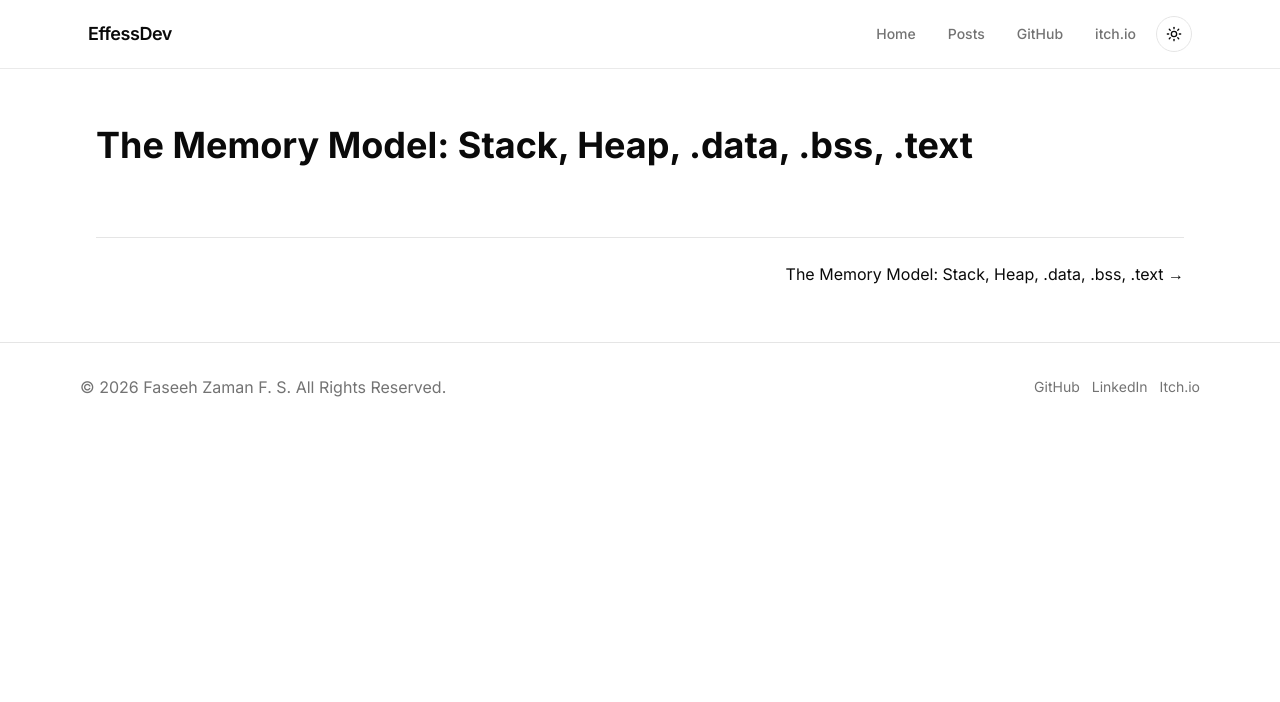
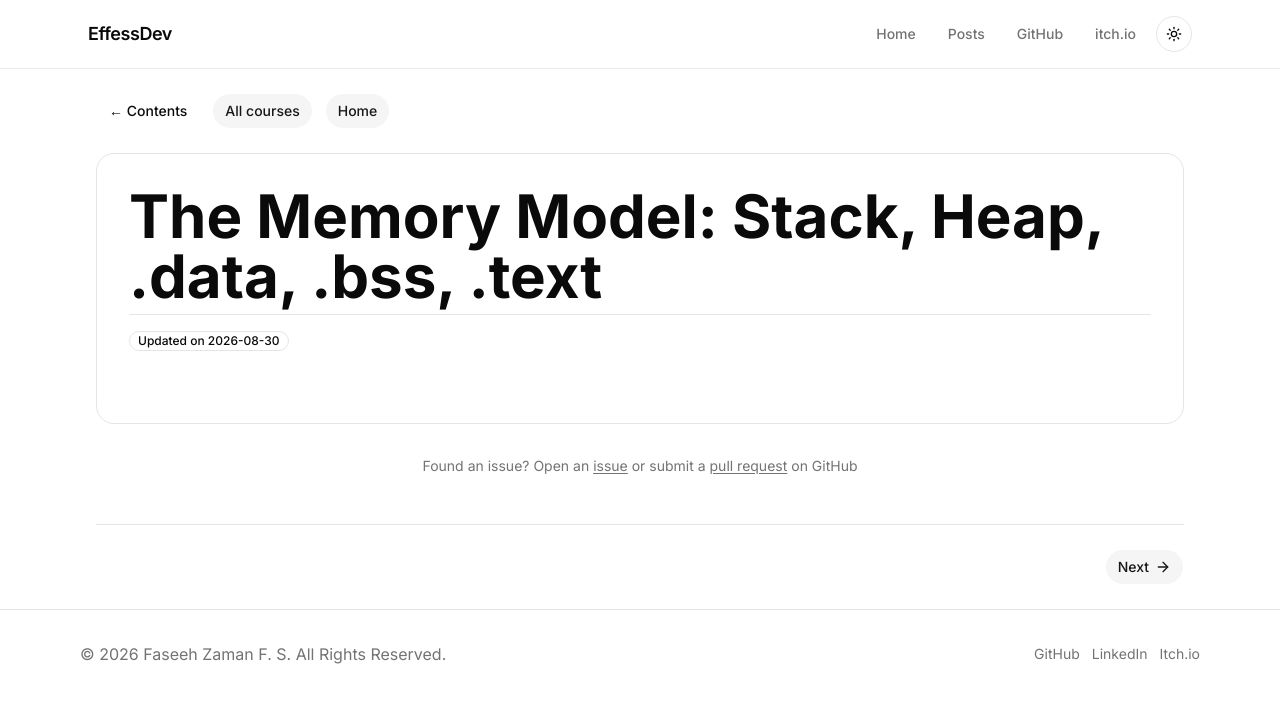
Before and after one commit to effessdev/effessdev.github.io, a Next.js app: page /courses/embedded-c-advanced/00 in a window 1280 px wide. Shown: the top 702 px of the page. Built offline with nearby package versions, Linux system fonts and the light colour scheme.

Commit message:
prev and next and md

```diff
--- a/src/app/courses/[courseId]/[chapter]/page.tsx
+++ b/src/app/courses/[courseId]/[chapter]/page.tsx
@@ -6,6 +6,11 @@ import {
   getCourseMeta,
 } from "@/lib/courses";
 import { Markdown } from "@/lib/markdown";
+import TopNav from "@/components/layout/top-nav";
+import PostComponent from "@/components/post-component";
+import { ArrowLeft, ArrowRight } from "lucide-react";
+import Link from "next/link";
+import { buttonVariants } from "@/components/ui/button";
 
 export function generateStaticParams() {
   return getAllCourseIds().flatMap((courseId) =>
@@ -31,21 +36,41 @@ export default async function ChapterPage({
   const next = idx < chapters.length - 1 ? chapters[idx + 1] : null;
 
   return (
-    <article className="py-8">
-      <h1 className="text-4xl font-bold mb-6">{chapter.title}</h1>
-      <Markdown content={chapter.content} />
-      <nav className="flex justify-between mt-12 pt-6 border-t">
+    <>
+      <TopNav
+        backLabel="Contents"
+        backHref={`/courses/${courseId}`}
+        extraLinks={[
+          { label: "All courses", href: "/courses" },
+          { label: "Home", href: "/" },
+        ]}
+      />
+
+      <PostComponent post={chapter} />
+
+      <nav className="flex gap-2 justify-between mt-12 pt-6 border-t">
         {prev ? (
-          <a href={`/courses/${courseId}/${prev.id}`}>&larr; {prev.title}</a>
+          <Link
+            className={buttonVariants({ variant: "secondary" })}
+            href={`/courses/${courseId}/${prev.id}`}
+          >
+            <ArrowLeft /> Prev
+          </Link>
         ) : (
           <span />
         )}
         {next ? (
-          <a href={`/courses/${courseId}/${next.id}`}>{next.title} &rarr;</a>
+          <Link
+            className={buttonVariants({ variant: "secondary" })}
+            href={`/courses/${courseId}/${next.id}`}
+          >
+            Next
+            <ArrowRight />{" "}
+          </Link>
         ) : (
           <span />
         )}
       </nav>
-    </article>
+    </>
   );
 }
--- a/src/app/posts/[id]/page.tsx
+++ b/src/app/posts/[id]/page.tsx
@@ -13,6 +13,7 @@ import { Markdown } from "@/lib/markdown";
 import { getAllPostIds, getPostById } from "@/lib/posts";
 import { Badge } from "@/components/ui/badge";
 import TopNav from "@/components/layout/top-nav";
+import PostComponent from "@/components/post-component";
 
 interface PostPageProps {
   params: Promise<{
@@ -79,39 +80,8 @@ export default async function PostPage({ params }: PostPageProps) {
         backLabel="All posts"
         extraLinks={[{ label: "Home", href: "/" }]}
       />
-      <main className="space-y-8">
-        <article className="rounded-2xl sm:border bg-background sm:bg-card p-0 sm:p-5 md:p-8">
-          <h1 className="text-6xl font-bold border-b pb-2">{post.title}</h1>
-          <div className="flex flex-wrap gap-4 mt-4 my-10 text-sm text-muted-foreground">
-            <Badge variant="outline">Updated on {post.updated}</Badge>
-            {post.tags?.map((tag, index) => (
-              <Badge variant="secondary" key={index}>
-                {tag}
-              </Badge>
-            ))}
-            {post.draft && <Badge variant="destructive">Draft</Badge>}
-          </div>
-          <Markdown content={post.content} />
-        </article>
 
-        <p className="text-sm text-muted-foreground w-full text-center">
-          Found an issue? Open an{" "}
-          <a
-            href="https://github.com/effessdev/effessdev.github.io/issues"
-            className="underline underline-offset-2"
-          >
-            issue
-          </a>{" "}
-          or submit a{" "}
-          <a
-            href="https://github.com/effessdev/effessdev.github.io/pulls"
-            className="underline underline-offset-2"
-          >
-            pull request
-          </a>{" "}
-          on GitHub
-        </p>
-      </main>
+      <PostComponent post={post} />
     </>
   );
 }
--- /dev/null
+++ b/src/components/post-component.tsx
@@ -0,0 +1,41 @@
+import { Badge } from "@/components/ui/badge";
+import { Post } from "@/lib/types";
+import { Markdown } from "@/lib/markdown";
+
+export default function PostComponent({ post }: { post: Post }) {
+  return (
+    <main className="space-y-8">
+      <article className="rounded-2xl sm:border bg-background sm:bg-card p-0 sm:p-5 md:p-8">
+        <h1 className="text-6xl font-bold border-b pb-2">{post.title}</h1>
+        <div className="flex flex-wrap gap-4 mt-4 my-10 text-sm text-muted-foreground">
+          <Badge variant="outline">Updated on {post.updated}</Badge>
+          {post.tags?.map((tag, index) => (
+            <Badge variant="secondary" key={index}>
+              {tag}
+            </Badge>
+          ))}
+          {post.draft && <Badge variant="destructive">Draft</Badge>}
+        </div>
+        <Markdown content={post.content} />
+      </article>
+
+      <p className="text-sm text-muted-foreground w-full text-center">
+        Found an issue? Open an{" "}
+        <a
+          href="https://github.com/effessdev/effessdev.github.io/issues"
+          className="underline underline-offset-2"
+        >
+          issue
+        </a>{" "}
+        or submit a{" "}
+        <a
+          href="https://github.com/effessdev/effessdev.github.io/pulls"
+          className="underline underline-offset-2"
+        >
+          pull request
+        </a>{" "}
+        on GitHub
+      </p>
+    </main>
+  );
+}
```
